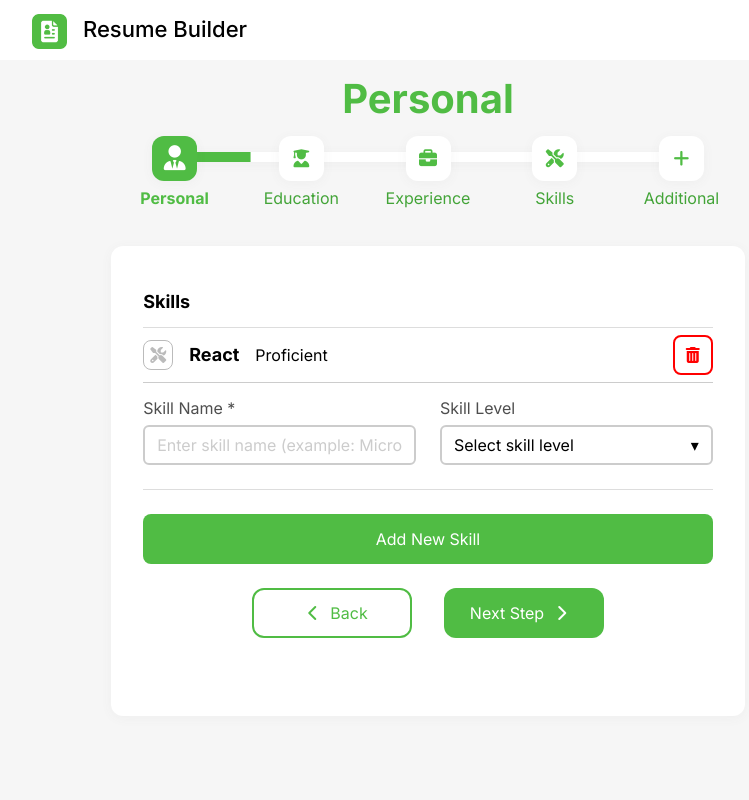
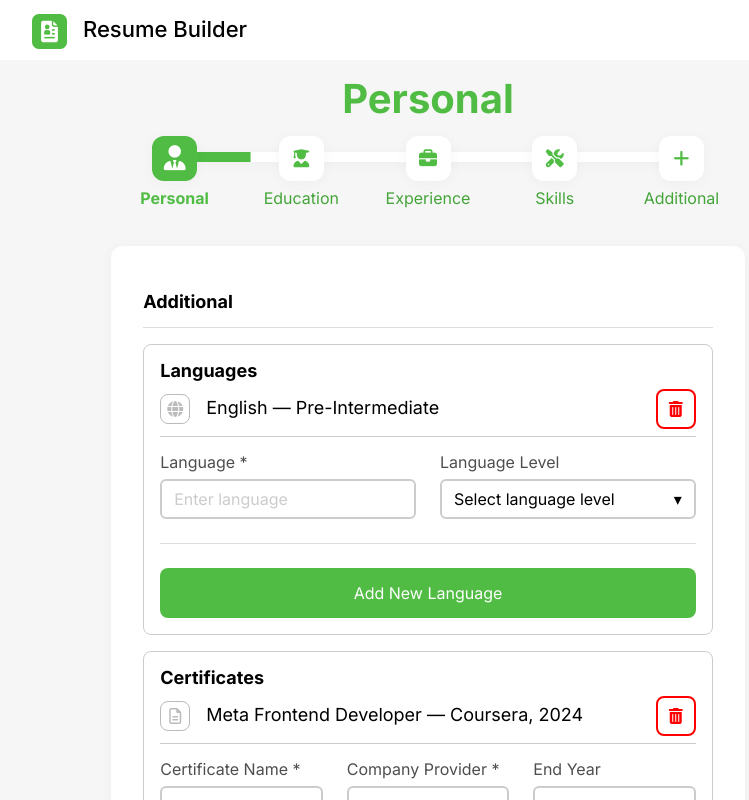
Before and after one commit to yabluninn/ResumeBuilder, a React (Vite) app in the folder resume-builder/: page / in a window 1280 px wide. Shown: the top 800 px of the page, without its empty margins (212-961 px from the left). Built offline with nearby package versions, Linux system fonts and the light colour scheme.

Commit message:
create "additional section" component

```diff
--- a/resume-builder/src/components/layout/sections/SectionForm.jsx
+++ b/resume-builder/src/components/layout/sections/SectionForm.jsx
@@ -4,11 +4,12 @@ import "../../../styles/SectionForm.css";
 import EducationSection from "./EducationSection";
 import ExperienceSection from "./experience/ExperienceSection";
 import SkillsSection from "./skills/SkillsSection";
+import AdditionalSection from "./additional/AdditionalSection";
 
 export default function SectionForm() {
   return (
     <div className="section-form">
-      <SkillsSection />
+      <AdditionalSection />
     </div>
   );
 }
--- /dev/null
+++ b/resume-builder/src/components/layout/sections/SectionItem.jsx
@@ -0,0 +1,8 @@
+export default function SectionItem({ title, children }) {
+  return (
+    <div className="section-item">
+      <p className="section-item-title">{title}</p>
+      {children}
+    </div>
+  );
+}
--- /dev/null
+++ b/resume-builder/src/components/layout/sections/additional/AdditionalSection.jsx
@@ -0,0 +1,123 @@
+import { useState } from "react";
+import SectionHeader from "../../../ui/SectionHeader";
+import SectionDropdown from "../../../ui/SectionDropdown";
+import SectionInput from "../../../ui/SectionInput";
+import SkillItem from "../skills/SkillItem";
+import LanguageItem from "./LanguageItem";
+import SectionItem from "../SectionItem";
+import CertificateItem from "./CertificateItem";
+
+export default function AdditionalSection() {
+  const [languageLevel, setLanguageLevel] = useState("");
+  const [certificateEndDate, setCertificateEnd] = useState("");
+
+  const languageOptions = [
+    { value: "beginner", label: "Beginner" },
+    { value: "elementary", label: "Elementary" },
+    { value: "pre-intermediate", label: "Pre-Intermediate" },
+    { value: "intermediate", label: "Intermediate" },
+    { value: "upper-intermediate", label: "Upper Intermediate" },
+    { value: "advanced", label: "Advanced" },
+    { value: "fluent", label: "Fluent" },
+    { value: "native", label: "Native" },
+  ];
+
+  const years = [
+    { value: "2025", label: "2025" },
+    { value: "2024", label: "2024" },
+    { value: "2023", label: "2023" },
+    { value: "2022", label: "2022" },
+    { value: "2021", label: "2021" },
+    { value: "2020", label: "2020" },
+    { value: "2019", label: "2019" },
+    { value: "2018", label: "2018" },
+    { value: "2017", label: "2017" },
+    { value: "2016", label: "2016" },
+    { value: "2015", label: "2015" },
+  ];
+
+  return (
+    <div className="section">
+      <SectionHeader title={"Additional"} />
+      <SectionItem title="Languages">
+        <div className="skills-list">
+          <LanguageItem
+            language={{
+              name: "English",
+              level: "Pre-Intermediate",
+            }}
+          />
+        </div>
+        <div className="section-inputs">
+          <div className="section-inputs-container">
+            <SectionInput
+              id={"name"}
+              title={"Language"}
+              placeholder={"Enter language"}
+              isRequired={true}
+              type={"text"}
+            />
+            <SectionDropdown
+              title={"Language Level"}
+              placeholder={"Select language level"}
+              value={languageLevel}
+              onChange={setLanguageLevel}
+              options={languageOptions}
+            />
+          </div>
+          <button className="add-new-exp-button">Add New Language</button>
+        </div>
+      </SectionItem>
+      <SectionItem title="Certificates">
+        <div className="skills-list">
+          <CertificateItem
+            certificate={{
+              name: "Meta Frontend Developer",
+              provider: "Coursera",
+              year: "2024",
+            }}
+          />
+        </div>
+        <div className="section-inputs">
+          <div className="section-inputs-container">
+            <SectionInput
+              id={"name"}
+              title={"Certificate Name"}
+              placeholder={"Enter certificate name"}
+              isRequired={true}
+              type={"text"}
+            />
+            <SectionInput
+              id={"name"}
+              title={"Company Provider"}
+              placeholder={"Enter provider name"}
+              isRequired={true}
+              type={"text"}
+            />
+            <SectionDropdown
+              title={"End Year"}
+              placeholder={"Select end year"}
+              value={certificateEndDate}
+              onChange={setCertificateEnd}
+              options={years}
+            />
+          </div>
+          <button className="add-new-exp-button">Add New Certificate</button>
+        </div>
+      </SectionItem>
+      <SectionItem title="Hobbies">
+        <textarea name="" id=""></textarea>
+      </SectionItem>
+      <div className="section-buttons">
+        <button className="section-button back-button">
+          <i class="fa-solid fa-chevron-left"></i>
+          Back
+        </button>
+        <button className="section-button next-button">
+          Next Step
+          <i class="fa-solid fa-chevron-right"></i>
+        </button>
+      </div>
+    </div>
+  );
+}
--- /dev/null
+++ b/resume-builder/src/components/layout/sections/additional/CertificateItem.jsx
@@ -0,0 +1,17 @@
+export default function CertificateItem({ certificate }) {
+  return (
+    <div className="skill-item">
+      <div className="skill-item-info">
+        <i className="fa-regular fa-file-lines"></i>
+        <div className="skill-info">
+          <p className="skill-name">
+            {certificate.name} — {certificate.provider}, {certificate.year}
+          </p>
+        </div>
+      </div>
+      <button className="exp-remove-button">
+        <i className="fa-solid fa-trash-can"></i>
+      </button>
+    </div>
+  );
+}
--- /dev/null
+++ b/resume-builder/src/components/layout/sections/additional/LanguageItem.jsx
@@ -0,0 +1,17 @@
+export default function LanguageItem({ language }) {
+  return (
+    <div className="skill-item">
+      <div className="skill-item-info">
+        <i className="fa-solid fa-globe"></i>
+        <div className="skill-info">
+          <p className="skill-name">
+            {language.name} — {language.level}
+          </p>
+        </div>
+      </div>
+      <button className="exp-remove-button">
+        <i className="fa-solid fa-trash-can"></i>
+      </button>
+    </div>
+  );
+}
--- a/resume-builder/src/styles/SectionForm.css
+++ b/resume-builder/src/styles/SectionForm.css
@@ -337,7 +337,6 @@
 
 .skill-name {
   font-size: 18px;
-  font-weight: bold;
 }
 
 .skill-item-info i {
@@ -359,3 +358,16 @@
   flex-direction: row;
   gap: 16px;
 }
+
+.section-item {
+  width: 100%;
+  padding: 16px;
+  border: 1px solid #ccc;
+  border-radius: 8px;
+  margin-top: 16px;
+}
+
+.section-item-title {
+  font-size: 18px;
+  font-weight: bold;
+}
```
